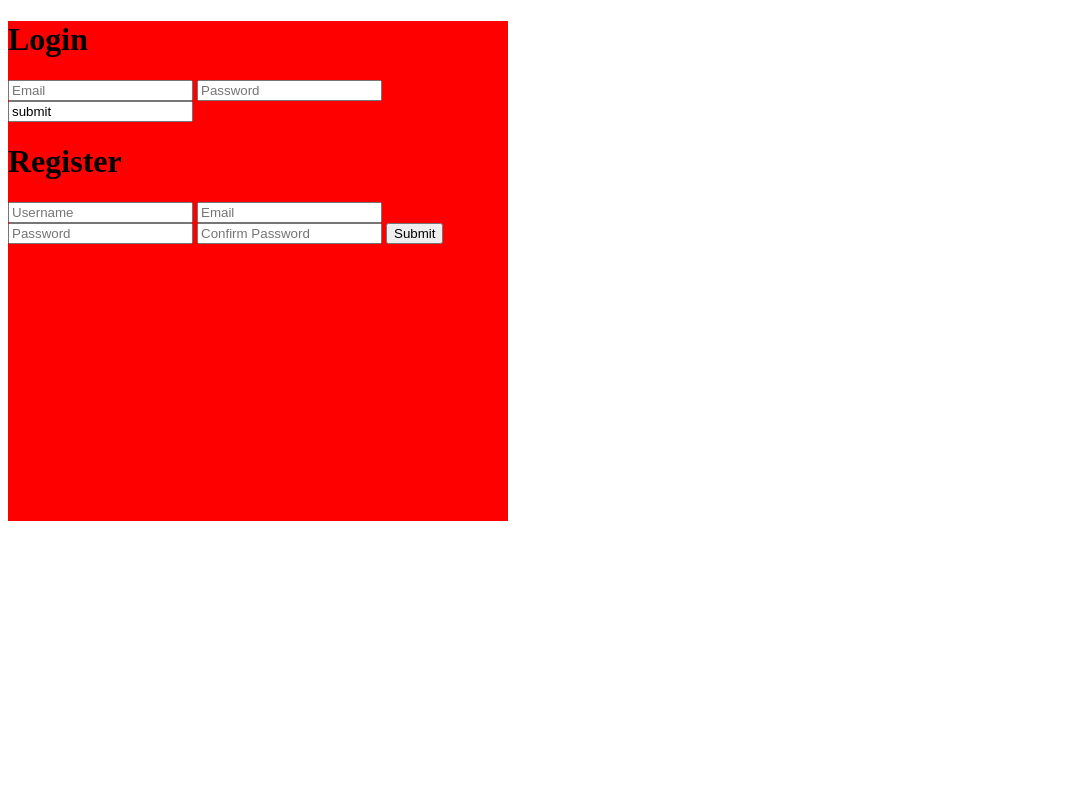
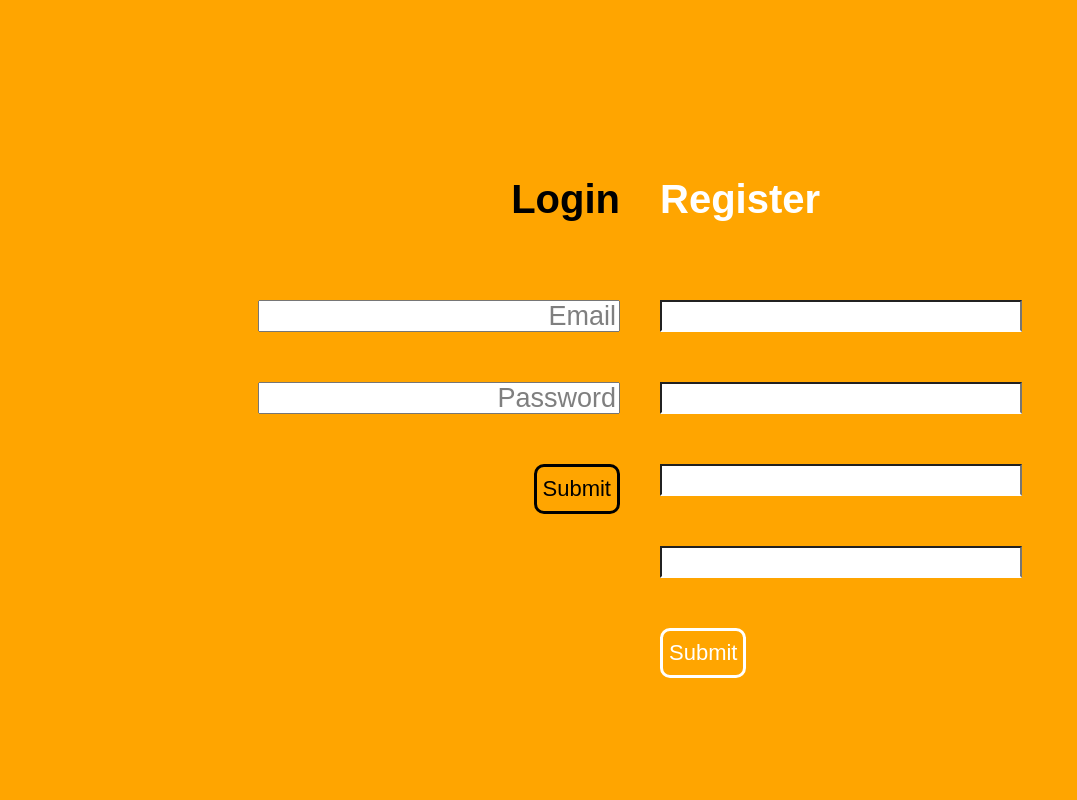
Before and after one commit to kristyanYochev/mathstick, a Flask app: page / in a window 1280 px wide. Shown: the whole page, without its empty margins (0-1077 px from the left). Run offline with Flask 2, Linux system fonts and the light colour scheme; parts of the project's set-up code (start-up, migrations or seed data) failed here and were passed over.

Commit message:
[Update] login register better styling

```diff
--- a/static/css/LoginRegister.css
+++ b/static/css/LoginRegister.css
@@ -1,13 +1,166 @@
 .wrapper{
-    width:500px;
-    height:500px;
-    background-color: red;
+    display:grid;
+    grid-template-columns: 50% 50%;
+    grid-template-rows:100%;
+    min-height:100vh;
 }
 
-.left-half{
-
+.left-half { /*login page*/
+    display:grid;
+    grid-row-gap:50px;
+    grid-template-rows: 100px 100px 32px 32px 50px;
+    justify-items: end;
+    animation: fade 0.5s forwards;
+    opacity:0;
 }
 
-.right_half{
+.left-half > *{
+    margin-right:20px;
+}
 
+.left-half > *::selection{
+    background-color:#92fe9d;
 }
+
+.left-half > *:not(:first-child):not(:nth-last-child(2)):not(:last-child){
+    font-size:27px;
+    text-align: right;
+}
+
+.left-half > *:first-child{ /*h1*/
+    grid-row: 3 / 2;
+    font-size:40px;
+}
+
+.left-half > *:nth-child(2){ /*username*/
+    grid-row: 4 / 3;
+}
+
+.left-half > *:nth-child(3){ /*password*/
+    grid-row: 4 / 5;
+}
+
+.left-half > *:last-child{ /*submit*/
+    grid-row: 5 / 6;
+}
+
+.left-half > *:nth-last-child(2){ /*sign up*/
+    display:none;
+}
+
+.left-half > *:last-child,
+.left-half > *:nth-last-child(2){
+    border:3px solid black;
+    background-color:rgba(255,255,255,0);
+    color:black;
+    border-radius: 10px;
+    transition: 0.2s;
+    font-size: 22px;
+}
+
+.left-half > *:last-child:hover,
+.left-half > *:nth-last-child(2):hover{
+    border:3px solid #92fe9d;
+    color:#92fe9d;
+    background-color:rgba(255,255,255,0);
+}
+.left-half > input:not([type=submit]):not([type=button]):focus {
+    border-bottom:2px solid #92fe9d;
+}
+
+.left-half > input::placeholder {
+    color:rgba(0,0,0,0.5);
+}
+
+.right-half { /*register page*/
+    display:grid;
+    grid-row-gap:50px;
+    grid-template-rows: 100px 100px 32px 32px 32px 32px 50px;
+    justify-items: start;
+    animation: fade 0.5s forwards;
+    opacity:0;
+}
+
+.right-half > *{
+    margin-left:20px;
+    color:white!important;
+}
+
+.right-half > *:not(:first-child):not(:nth-last-child(2)):not(:last-child){
+    font-size:27px;
+    text-align: left;
+}
+
+.right-half > *::selection{
+    background-color:#c06c84;
+}
+
+.right-half > *:first-child{ /*h1*/
+    grid-row: 3 / 2;
+    font-size:40px;
+}
+
+.right-half > *:nth-child(2){ /*username*/
+    grid-row: 4 / 3;
+}
+
+.right-half > *:nth-child(3){ /*email*/
+    grid-row: 5 / 4;
+}
+
+.right-half > *:nth-child(4){ /*password*/
+    grid-row: 6 / 5;
+}
+
+.right-half > *:nth-child(5){ /*conf_pass*/
+    grid-row: 7 / 6;
+}
+
+.right-half > *:last-child{ /*submit*/
+    grid-row: 8 / 7;
+}
+
+.right-half > *:nth-last-child(2){ /*sign in*/
+    display:none;
+}
+
+.right-half > *:last-child,
+.right-half > *:nth-last-child(2){
+    border:3px solid white;
+    background-color:rgba(255,255,255,0);
+    border-radius: 10px;
+    transition: 0.2s;
+    font-size: 22px;
+}
+
+.right-half > *:last-child:hover,
+.right-half > *:nth-last-child(2):hover{
+    border:3px solid #c06c84;
+    color:#c06c84!important;
+    background-color:rgba(255,255,255,0);
+}
+
+.right-half > input:not([type=submit]):not([type=button]){
+    border-bottom: 2px solid white;
+}
+
+.right-half > input:not([type=submit]):focus:not([type=button]):focus{
+    border-bottom: 2px solid #c06c84;
+}
+
+.right-half > input::placeholder {
+    color:rgba(255,255,255,0.4);
+}
+
+
+.left-half > *:last-child:active,
+.right-half > *:last-child:active,
+.left-half > *:nth-last-child(2):active,
+.right-half > *:nth-last-child(2):active {
+    transform: scale(1.1);
+}
+
+@keyframes fade{
+    from{opacity:0}
+    to{opacity:1}
+}
--- /dev/null
+++ b/static/css/index.css
@@ -0,0 +1,15 @@
+html, body{
+    font-family: Arial, Helvetica, sans-serif;
+    margin:0;
+    width:100%;
+    height: 100%;
+    -webkit-tap-highlight-color: transparent;
+    touch-action: manipulation;
+    background-color:orange;
+}
+
+a{
+    text-decoration: none;
+    color:#000;
+    cursor: pointer;
+}
--- a/templates/LoginRegister.html
+++ b/templates/LoginRegister.html
@@ -2,24 +2,28 @@
 <html>
     <head>
         <meta name="viewport" content="width=device-width, initial-scale=1">
+        <link rel="stylesheet" type="text/css" href="../static/css/index.css">
         <link rel="stylesheet" type="text/css" href="../static/css/LoginRegister.css">
     </head>
     <body>
         <div class="wrapper">
-            <div class="left-half">
-                <h1>Login</h1>
-                <input type="email" placeholder="Email" name="email"/>
-                <input type="password" placeholder="Password" name="password"/>
-                <input type="sumbit" value="submit"/>
+			<div class="left-half">
+				<h1>Login</h1>
+				<input type="email" spellCheck="false" pattern="[a-z0-9._%+-]+@[a-z0-9.-]+\.[a-z]{2,}$" placeholder="Email" name="email"/>
+				<input type="password" spellCheck="false" placeholder="Password" name="password"/>
+                <input type="button" value="Sign Up"/>
+                <input type="submit" value="Submit"/>
             </div>
             <div class="right-half">
-                <h1>Register</h1>
-                <input type="text" placeholder="Username" name="username"/>
-                <input type="email" placeholder="Email" name="email"/>
-                <input type="password" placeholder="Password" name="password"/>
-                <input type="password" placeholder="Confirm Password" name="password"/>
+				<h1>Register</h1>
+
+                <input type="text" spellCheck="false" placeholder="Username" name="username"/>
+                <input type="email" spellCheck="false" pattern="[a-z0-9._%+-]+@[a-z0-9.-]+\.[a-z]{2,}$" placeholder="Email" name="email"/>
+                <input type="password" spellCheck="false" placeholder="Password" name="password"/>
+				<input type="password" spellCheck="false" placeholder="Confirm Password"/>
+                <input type="button" value="Sign In"/>
                 <input type="submit" value="Submit"/>
-            </div>
-        </div>
+			</div>
+		</div>
     </body>
 </html>
```
